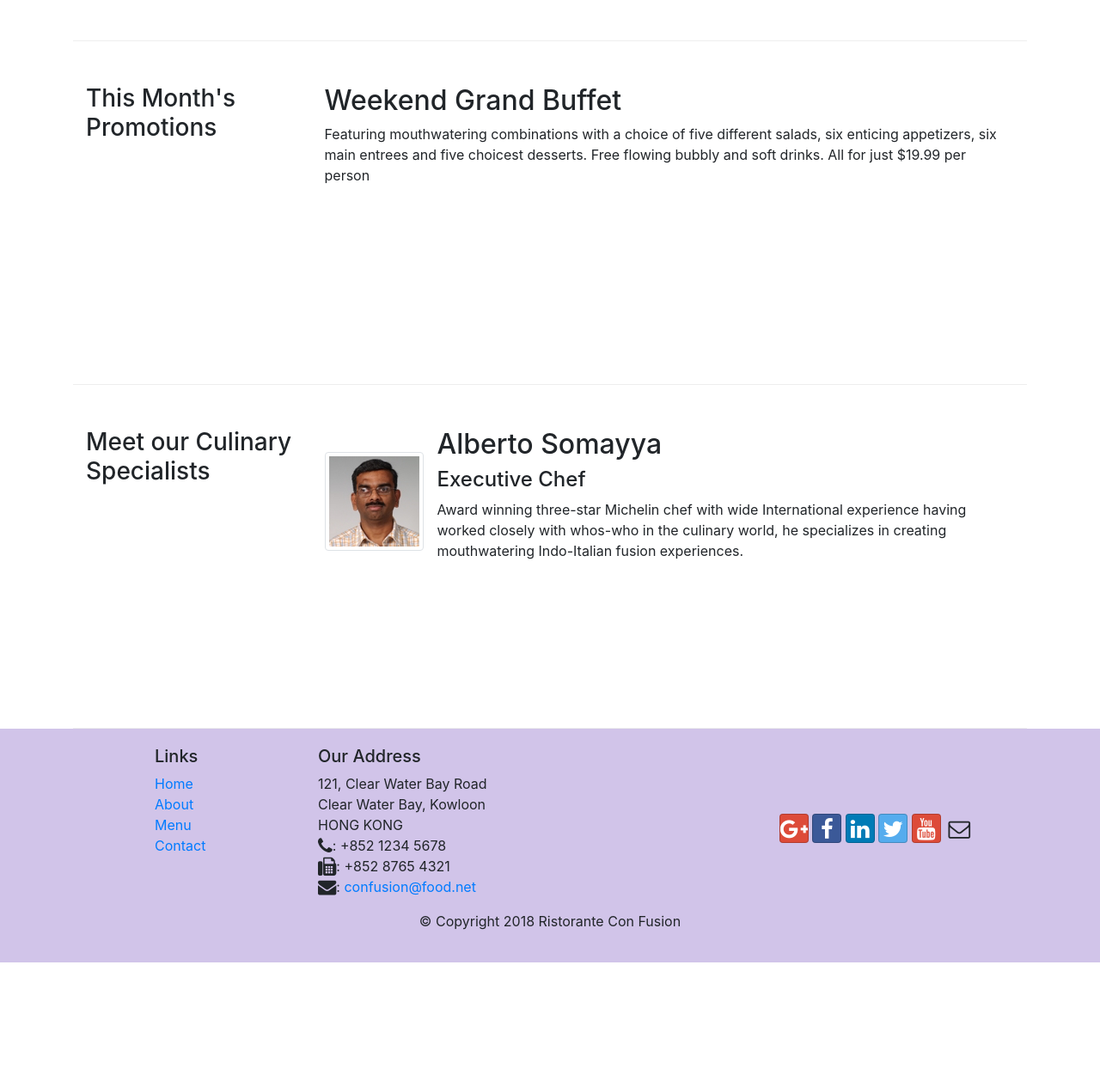
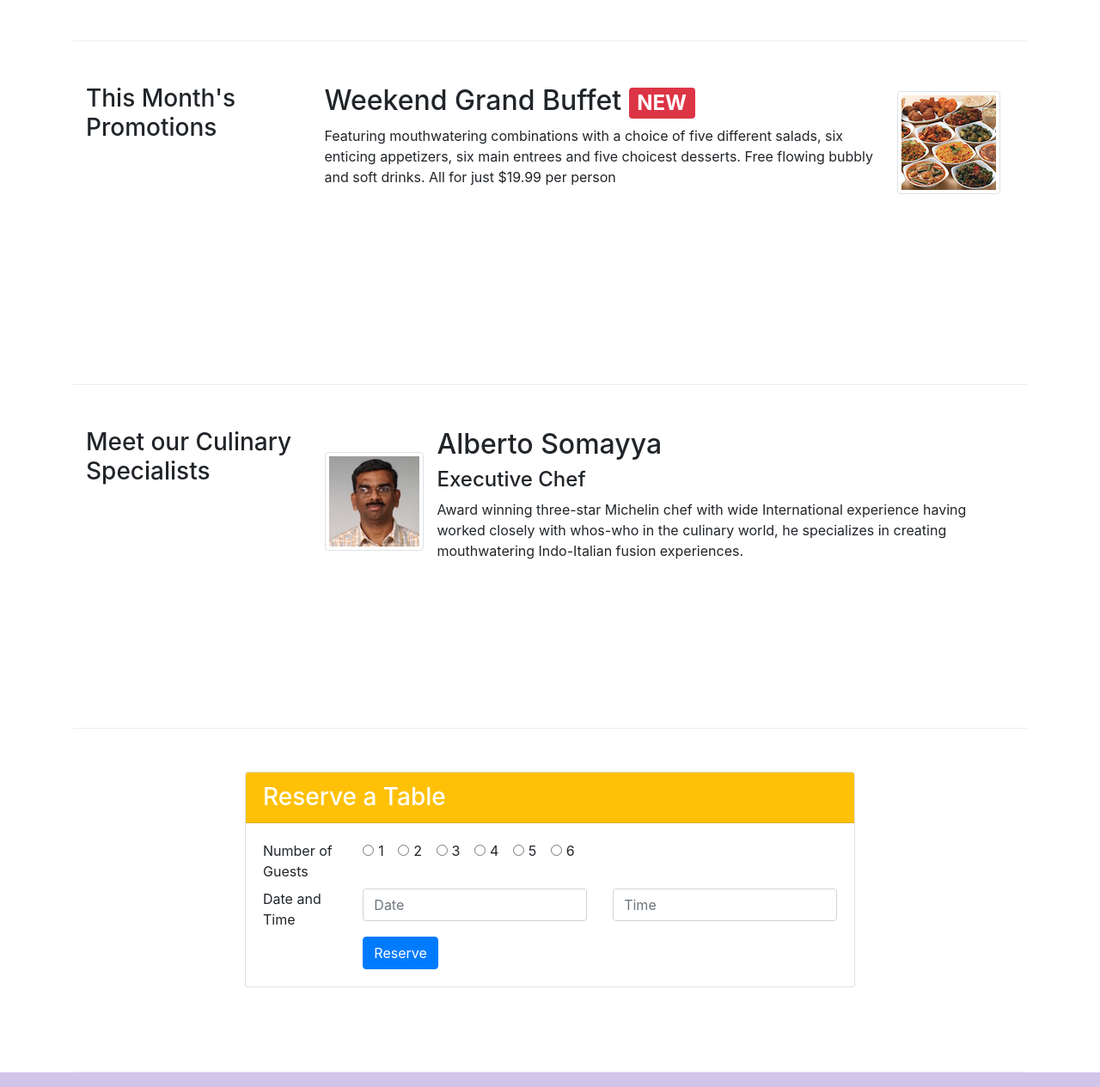
Before and after one commit to emyduke/Front-End-Web-UI-Frameworks-and-Tools-Bootstrap-4, a website: page index.html in a window 1280 px wide. Shown: the part 686-1951 px from the top of the page at 86% size. Before the commit the page ends 1806 px from the top, so only its background shows below. Drawn offline with nearby package versions, Linux system fonts and the light colour scheme.

Commit message:
assignment 2

```diff
--- a/index.html
+++ b/index.html
@@ -11,7 +11,7 @@
 </head>
 
 <body>
-    <nav class="navbar navbar-dark navbar-expand-sm bg-primary fixed-top">
+    <nav class="navbar navbar-dark navbar-expand-sm fixed-top">
         <div class="container">
             <button class="navbar-toggler" type="button" data-toggle="collapse" data-target="#Navbar">
                 <span class="navbar-toggler-icon"></span>
@@ -27,7 +27,8 @@
                                 class="fa fa-info fa-lg"></span> About</a></li>
                     <li class="nav-item"><a class="nav-link" href="#"><span class="fa fa-list fa-lg"></span> Menu</a>
                     </li>
-                    <li class="nav-item"><a class="nav-link" href="./contactus.html"><span class="fa fa-address-card fa-lg"></span>
+                    <li class="nav-item"><a class="nav-link" href="./contactus.html"><span
+                                class="fa fa-address-card fa-lg"></span>
                             Contact</a></li>
                 </ul>
             </div>
@@ -44,6 +45,9 @@
                 <div class="col-12 col-sm align-self-center">
                     <img src="img/logo.png" class="img-fluid">
                 </div>
+                <div class="col-12 col-sm align-self-center">
+                    <button class="btn btn-warning btn-md btn-block">Reserve Table</button>
+                </div>
             </div>
         </div>
     </header>
@@ -56,10 +60,10 @@
             </div>
             <div class="col col-sm col-md">
                 <div class="media">
-                    <img class="d-flex mr-3 img-thumbnail align-self-center"
-                            src="img/uthappizza.png" alt="Uthappizza">
+                    <img class="d-flex mr-3 img-thumbnail align-self-center" src="img/uthappizza.png" alt="Uthappizza">
                     <div class="media-body">
-                        <h2 class="mt-0">Uthappizza <span class="badge badge-danger">HOT</span> <span class="badge badge-pill badge-secondary">$4.99</span></h2>
+                        <h2 class="mt-0">Uthappizza <span class="badge badge-danger">HOT</span> <span
+                                class="badge badge-pill badge-secondary">$4.99</span></h2>
                         <p class="d-none d-sm-block">A unique combination of Indian Uthappam (pancake) and
                             Italian pizza, topped with Cerignola olives, ripe vine
                             cherry tomatoes, Vidalia onion, Guntur chillies and
@@ -75,10 +79,17 @@
                 <h3>This Month's Promotions</h3>
             </div>
             <div class="col col-sm col-md">
-                <h2>Weekend Grand Buffet</h2>
-                <p>Featuring mouthwatering combinations with a choice of five different salads, six enticing appetizers,
-                    six main entrees and five choicest desserts. Free flowing bubbly and soft drinks. All for just
-                    $19.99 per person </p>
+                <div class="media">
+                    <div class="media-body">
+                        <h2 class="mt-0">Weekend Grand Buffet <span class="badge badge-danger">NEW</span></h2>
+                        <p class="d-none d-sm-block">Featuring mouthwatering combinations with a choice of five different salads, six enticing appetizers,
+                            six main entrees and five choicest desserts. Free flowing bubbly and soft drinks. All for just
+                            $19.99 per person
+                        </p>
+                    </div>
+                    <img class="d-flex mr-3 img-thumbnail align-self-center" src="img/buffet.png"
+                        alt="Alberto Somayya">
+                </div>
             </div>
         </div>
 
@@ -88,8 +99,8 @@
             </div>
             <div class="col-sm col-md flex-first">
                 <div class="media">
-                    <img class="d-flex mr-3 img-thumbnail align-self-center"
-                            src="img/alberto.png" alt="Alberto Somayya">
+                    <img class="d-flex mr-3 img-thumbnail align-self-center" src="img/alberto.png"
+                        alt="Alberto Somayya">
                     <div class="media-body">
                         <h2 class="mt-0">Alberto Somayya</h2>
                         <h4>Executive Chef</h4>
@@ -97,11 +108,77 @@
                             International experience having worked closely with
                             whos-who in the culinary world, he specializes in
                             creating mouthwatering Indo-Italian fusion experiences.
-                            </p>
+                        </p>
                     </div>
                 </div>
 
             </div>
+        </div>
+
+        <div class="row row-content">
+            <div class="col-sm-8 offset-sm-2">
+                <div class="card w-100">
+                    <h3 class="card-header bg-warning text-white">Reserve a Table</h3>
+                    <div class="card-body">
+                        <div class="row">
+                            <div class="col-12 col-sm-2">
+                                <label>Number of Guests</label>
+                            </div>
+                            <div class="col-12 col-sm-10">
+                                <div class="form-check form-check-inline">
+                                    <input class="form-check-input" type="radio" name="inlineRadioOptions"
+                                        id="inlineRadio1" value="option1">
+                                    <label class="form-check-label" for="inlineRadio1">1</label>
+                                </div>
+                                <div class="form-check form-check-inline">
+                                    <input class="form-check-input" type="radio" name="inlineRadioOptions"
+                                        id="inlineRadio2" value="option2">
+                                    <label class="form-check-label" for="inlineRadio2">2</label>
+                                </div>
+                                <div class="form-check form-check-inline">
+                                    <input class="form-check-input" type="radio" name="inlineRadioOptions"
+                                        id="inlineRadio1" value="option1">
+                                    <label class="form-check-label" for="inlineRadio1">3</label>
+                                </div>
+                                <div class="form-check form-check-inline">
+                                    <input class="form-check-input" type="radio" name="inlineRadioOptions"
+                                        id="inlineRadio2" value="option2">
+                                    <label class="form-check-label" for="inlineRadio2">4</label>
+                                </div>
+                                <div class="form-check form-check-inline">
+                                    <input class="form-check-input" type="radio" name="inlineRadioOptions"
+                                        id="inlineRadio1" value="option1">
+                                    <label class="form-check-label" for="inlineRadio1">5</label>
+                                </div>
+                                <div class="form-check form-check-inline">
+                                    <input class="form-check-input" type="radio" name="inlineRadioOptions"
+                                        id="inlineRadio2" value="option2">
+                                    <label class="form-check-label" for="inlineRadio2">6</label>
+                                </div>
+                            </div>
+
+                            <div class="col-12 col-sm-2">
+                                <label>Date and Time</label>
+                            </div>
+                            <div class="col-12 col-sm">
+                                <div class="row">
+                                    <div class="col-12 col-sm-6 form-group">
+                                        <input type="text" class="form-control" placeholder="Date">
+                                    </div>
+                                    <div class="col-12 col-sm-6 form-group">
+                                        <input type="text" class="form-control" placeholder="Time">
+                                    </div>
+                                </div>
+                            </div>
+                            <div class="col-10 offset-sm-2">
+                                <button type="submit" class="btn btn-primary btn-md">Reserve</button>
+                            </div>
+                        </div>
+
+                    </div>
+                </div>
+            </div>
+            <div class="col-sm"></div>
         </div>
     </div>
 
```
